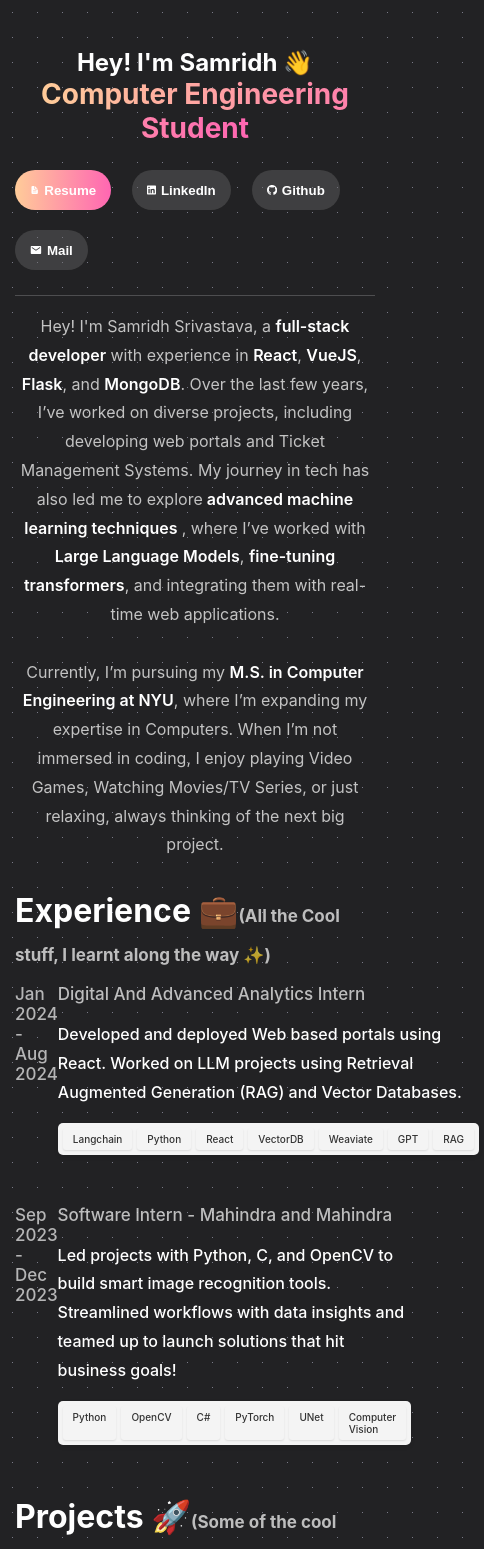
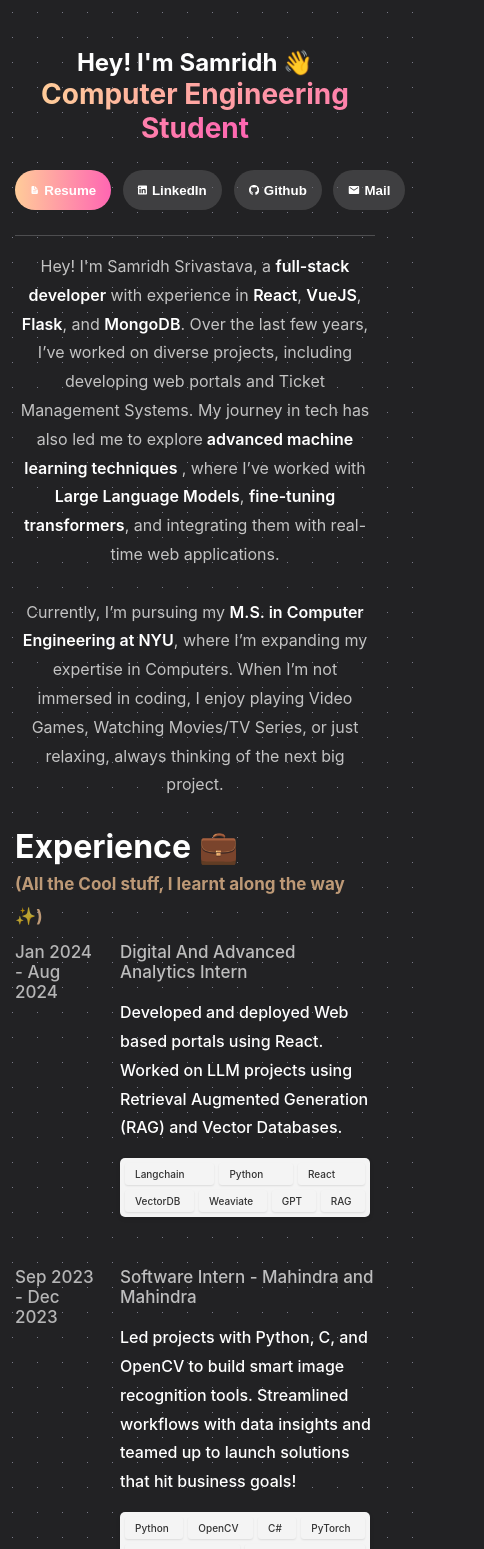
Before and after one commit to samridhsri/portfolioWebApp, a React (Create React App) app: page / in a window 390 px wide. Shown: the top 1549 px of the page, 484 px wide, since content can reach past the window. Built offline with nearby package versions, Linux system fonts and the light colour scheme.

Commit message:
responsiveness enhanced. Button Tray updated

```diff
--- a/src/components/PublicationComp.jsx
+++ b/src/components/PublicationComp.jsx
@@ -16,7 +16,7 @@ const publications = [
 const PublicationsComp = () => {
   return (
     <div>
-      <h3 className="title">Publications 📚<span className="subtitle">(Research I’ve Contributed To)</span></h3>
+      <h3 className="title">Publications 📚<br /><span className="subtitle">(Research Papers I’ve Contributed To)</span></h3>
       <div className="container">
         {publications.map((publication, index) => (
           <a className="publicationLink" href={publication.link} key={index} target="_blank" rel="noopener noreferrer">
--- a/src/components/experienceComp.jsx
+++ b/src/components/experienceComp.jsx
@@ -20,7 +20,7 @@ const experiences = [
 const experienceComp = () => {
   return (
     <div>
-      <h3 className="title">Experience 💼<span className="subtitle">(All the Cool stuff, I learnt along the way ✨)</span></h3>
+      <h3 className="title">Experience 💼 <br /> <span className="subtitle">(All the Cool stuff, I learnt along the way ✨)</span></h3>
       <div className="container">
         {experiences.map((experience, index) => (
           <div className="experienceBox" key={index}>
@@ -44,6 +44,7 @@ const experienceComp = () => {
                   ))}
                 </div>
               </div>
+
             </div>
           </div>
         ))}
--- a/src/components/projectsComp.jsx
+++ b/src/components/projectsComp.jsx
@@ -31,7 +31,7 @@ const projects = [
 const ProjectsComp = () => {
   return (
     <div>
-      <h3 className="title">Projects 🚀<span className="subtitle">(Some of the cool things I built 🛠️)</span></h3>
+      <h3 className="title">Projects 🚀 <br /><span className="subtitle">(Some of the cool things I built 🛠️)</span></h3>
       <div className="container">
         {projects.map((project, index) => (
           <a className="projectLink" href={project.link} key={index} target="_blank" rel="noopener noreferrer">
--- a/src/stylesheets/experienceComp.css
+++ b/src/stylesheets/experienceComp.css
@@ -2,6 +2,7 @@
   font-size: 32px;
   padding: 0;
   margin-bottom: 0;
+  line-height: 1;
 }
 
 .container {
@@ -13,6 +14,7 @@
 .subtitle {
   margin-top: 2px;
   font-size: 17px;
+  color: #ffcc99;
 }
 
 .experienceBox {
@@ -64,7 +66,6 @@
   line-height: 1.8;
   font-weight: 500;
 }
-
 .experienceTools {
   display: flex;
   justify-content: space-between;
@@ -78,6 +79,7 @@
   border-radius: 5px;
   padding: 5px;
   display: flex;
+  flex-wrap: wrap; /* Allows wrapping to next line when items exceed available width */
   gap: 5px;
   box-shadow: 0 2px 4px rgba(0, 0, 0, 0.1);
 }
@@ -93,6 +95,8 @@
   transition: transform 0.2s ease-in-out, background 0.3s ease-in-out;
   margin-left: 0;
   background: none;
+  max-width: 120px; /* Set a reasonable maximum width to ensure wrapping */
+  flex: 1 1 auto; /* Allows flexibility in size and ensures proper wrapping */
 }
 
 .expTool:hover {
--- a/src/stylesheets/home.css
+++ b/src/stylesheets/home.css
@@ -154,9 +154,11 @@ body {
   }
 
   .buttonsUnderName {
-    /* flex-direction: column;
-    align-items: center;
-    width: 100%; */
+    flex-direction: row;
+    justify-content: space-around;
+    width: 100%;
+    flex-wrap: nowrap;
+    gap: 1px;
   }
 
   .btn {
--- a/src/stylesheets/projectsComp.css
+++ b/src/stylesheets/projectsComp.css
@@ -2,12 +2,14 @@
     font-size: 32px;
     padding: 0;
     margin-bottom: 5px;
+    line-height: 1;
   }
 
   .subtitle {
     font-size: 17px;
     margin-top: 5px;
     opacity: 0.7;
+    color: #ffcc99;
   }
 
   .container {
```
